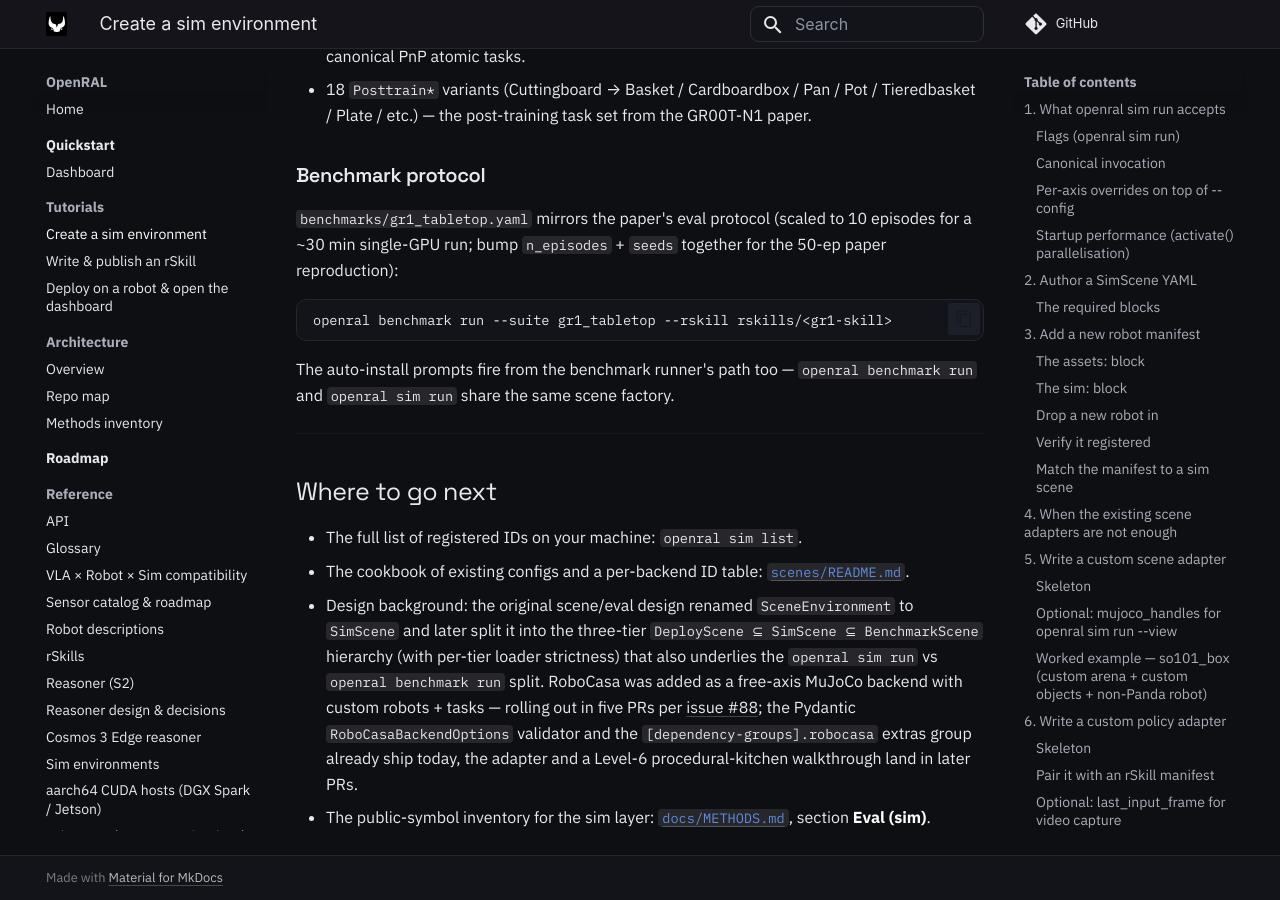
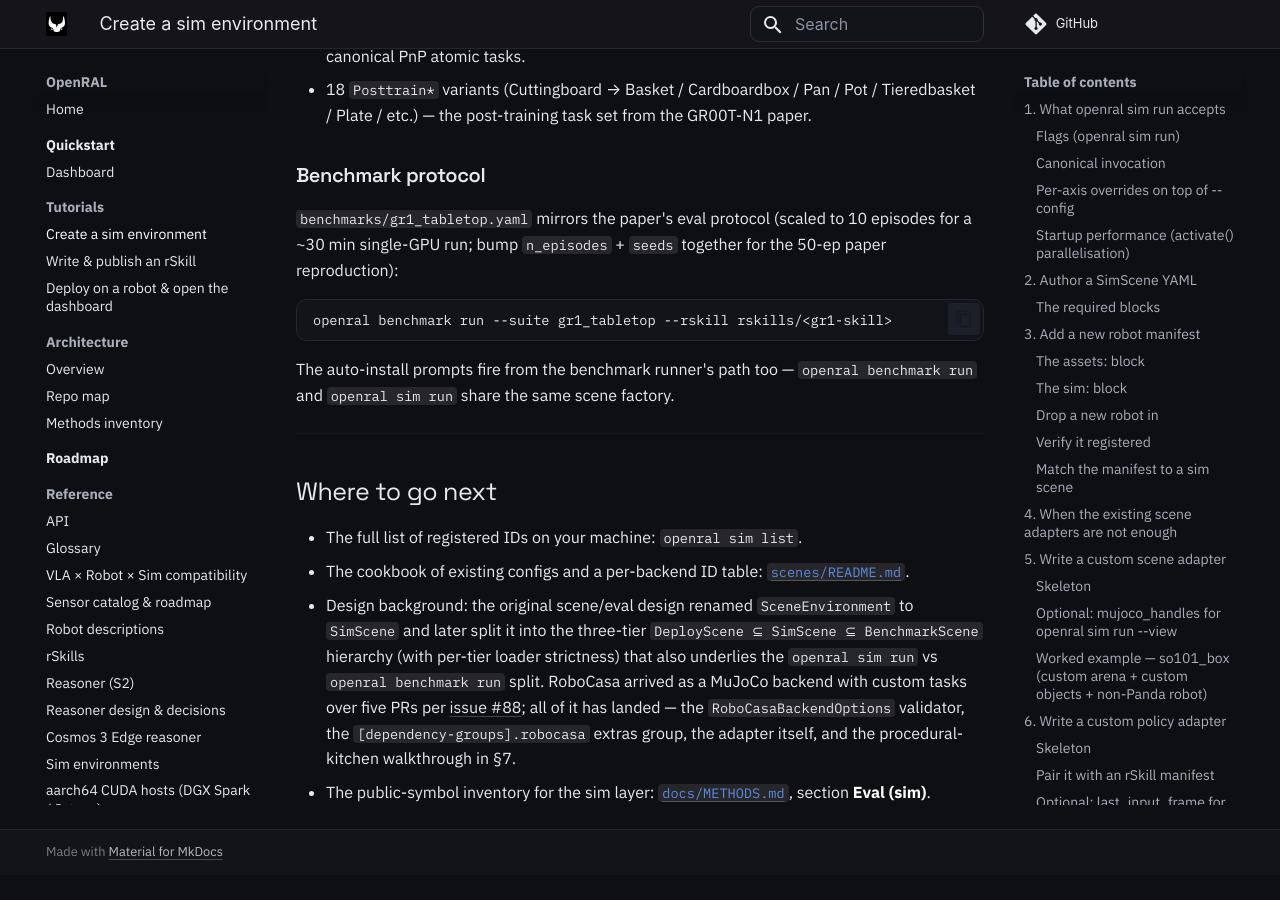
Before and after one commit to OpenRAL/openral, an MkDocs documentation site: the page built from docs/tutorials/sim/create-a-sim-environment.md, in a window 1280 px wide and 900 px high, scrolled down 18836 px. Built offline with MkDocs 1.6.1 and Material for MkDocs 9.7.7, drawn with Linux system fonts in a browser that asks for light colours; comment, search, counter and statistics services are not loaded; after the commit the page ends 19711 px from its top, so only the background shows below that.

Commit message:
docs(sim): the RoboCasa backend has landed, not "in later PRs"
"Where to go next" still described the RoboCasa adapter and the
procedural-kitchen walkthrough as future work. Both shipped — the
adapter is ~2000 lines in backends/robocasa.py, and the walkthrough is
§7 of this same document, two screens above the claim.

Also drops "free-axis" from the description, for the reason §7 now
states: every robocasa scene id is registered with
`fixed_robot="panda_mobile"` (or `"gr1"` for the tabletop fork).

Signed-off-by: Adrian <adrianllopart@gmail.com>
Co-Authored-By: Claude Opus 5 <noreply@anthropic.com>
Claude-Session: https://claude.ai/code/session_01JEvL6sJTtrPB1RHFxkRfPN

```diff
--- a/docs/tutorials/sim/create-a-sim-environment.md
+++ b/docs/tutorials/sim/create-a-sim-environment.md
@@ -924,12 +924,11 @@ The auto-install prompts fire from the benchmark runner's path too —
   `SceneEnvironment` to `SimScene` and later split it into the
   three-tier `DeployScene ⊆ SimScene ⊆ BenchmarkScene` hierarchy (with
   per-tier loader strictness) that also underlies the `openral sim run`
-  vs `openral benchmark run` split. RoboCasa was added as a free-axis
-  MuJoCo backend with custom robots + tasks — rolling out in five PRs per
-  [issue #88](https://github.com/OpenRAL/openral/issues/88);
-  the Pydantic `RoboCasaBackendOptions` validator and the
-  `[dependency-groups].robocasa` extras group already ship today, the
-  adapter and a Level-6 procedural-kitchen walkthrough land in later
-  PRs.
+  vs `openral benchmark run` split. RoboCasa arrived as a MuJoCo backend
+  with custom tasks over five PRs per
+  [issue #88](https://github.com/OpenRAL/openral/issues/88); all of it has
+  landed — the `RoboCasaBackendOptions` validator, the
+  `[dependency-groups].robocasa` extras group, the adapter itself, and the
+  procedural-kitchen walkthrough in §7.
 - The public-symbol inventory for the sim layer:
   [`docs/METHODS.md`](../../METHODS.md), section **Eval (sim)**.
```
